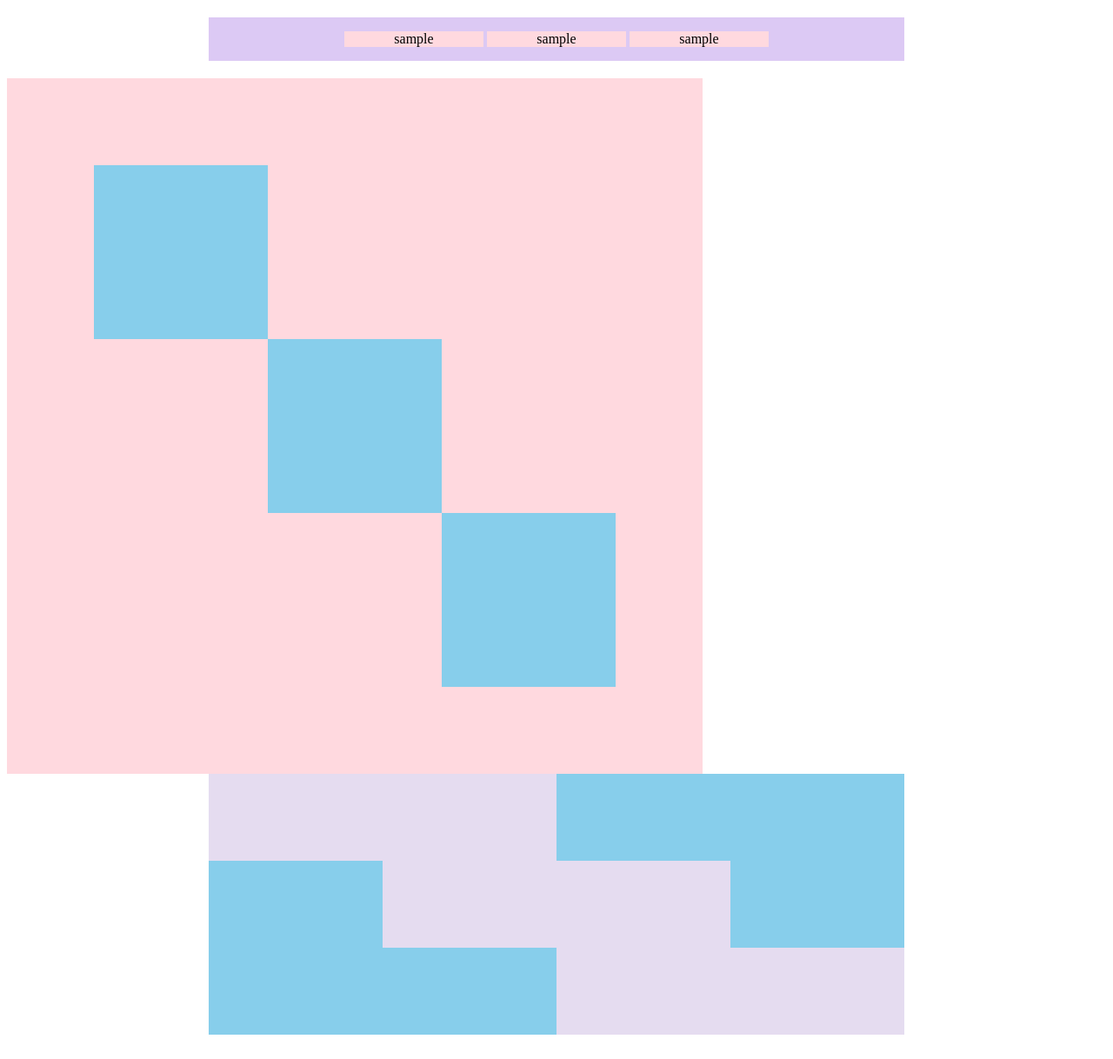
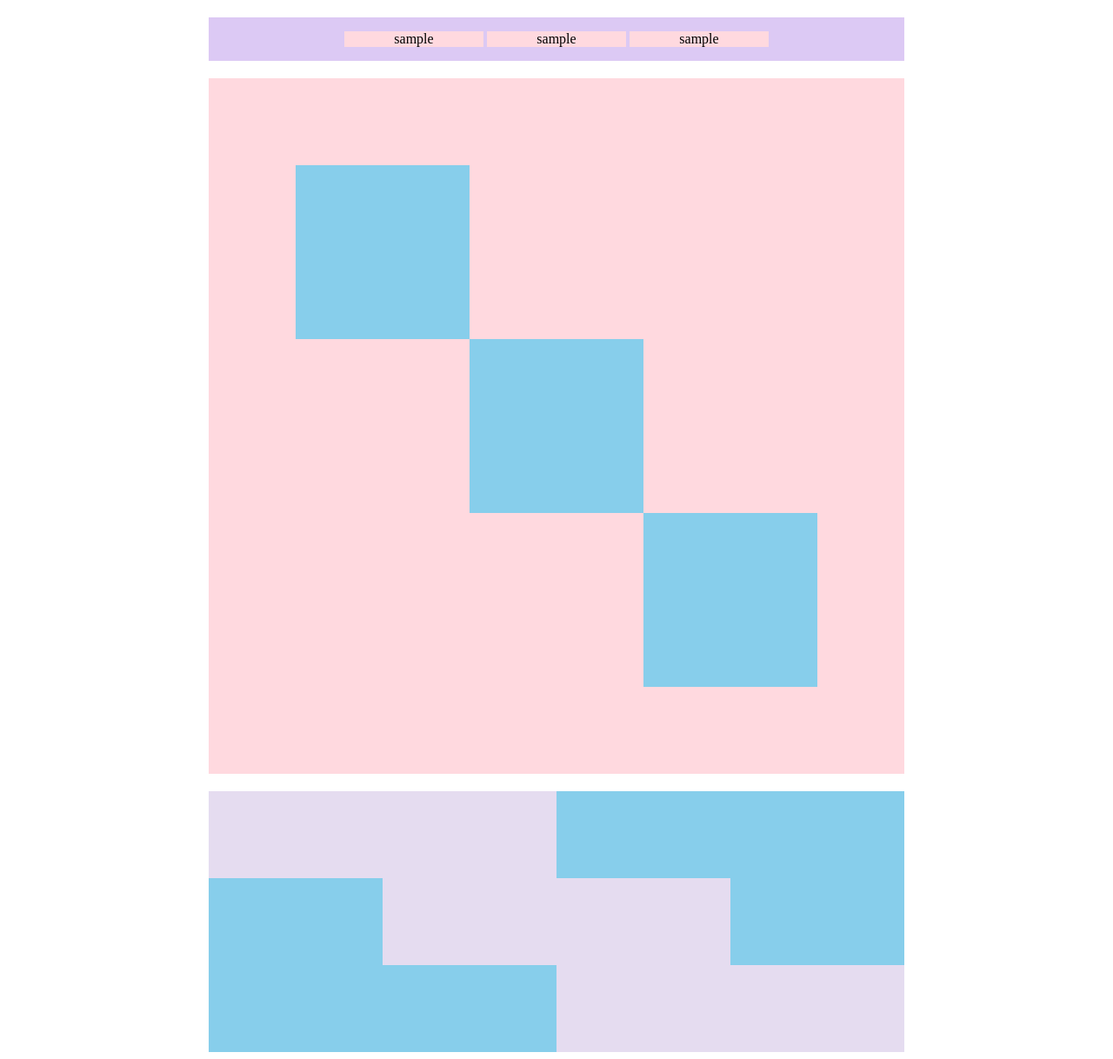
Before and after one commit to shin604/html-css-kadai, a PHP site: page /kadai_018.html in a window 1280 px wide. Shown: the whole page at 87% size. Before the commit the page ends 1190 px from the top, so only its background shows below. Run offline with PHP 8.4, Linux system fonts and the light colour scheme.

Commit message:
Add files via upload

```diff
--- a/kadai_018/style.css
+++ b/kadai_018/style.css
@@ -12,7 +12,7 @@
 #middle{width: 800px;
         height: 800px;
         background-color:#ffd9df;
-        margin-top: 20px auto;
+        margin: 20px auto;
         position: relative;
         text-align: center;
 
```
